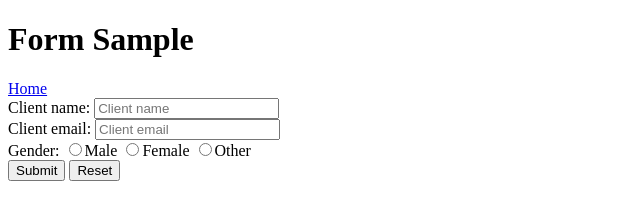
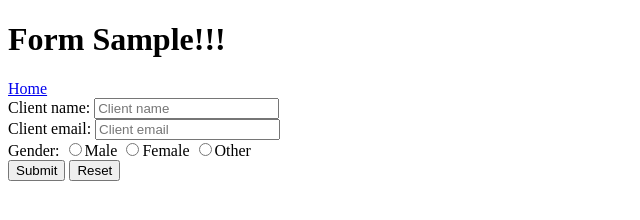
Before and after one commit to Denis-R777/515-html, a plain HTML site: page form.html in a window 1280 px wide. Shown: the full height of the page, 0-640 px from the left. Drawn offline with Linux system fonts and the light colour scheme.

Commit message:
change for title file form.html

```diff
--- a/form.html
+++ b/form.html
@@ -6,10 +6,9 @@
 	<meta name="viewport" content="width=device-width, initial-scale=1.0">
 	<title>Form</title>
 </head>
-
 <body>
 	<header>
-		<h1>Form Sample</h1>
+		<h1>Form Sample!!!</h1>
 		<nav>
 			<a href="index.html">Home</a>
 		</nav>
@@ -42,5 +41,4 @@
 		</form>
 	</main>
 </body>
-
 </html>
```
Lines whose indentation alone changed are shown as unchanged.
